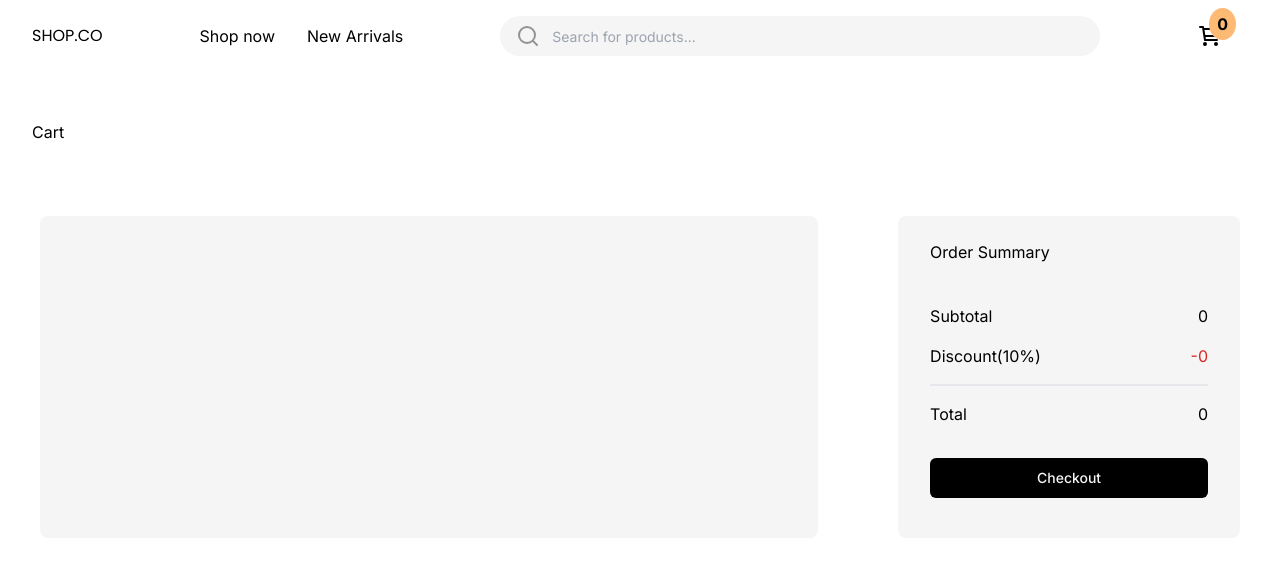
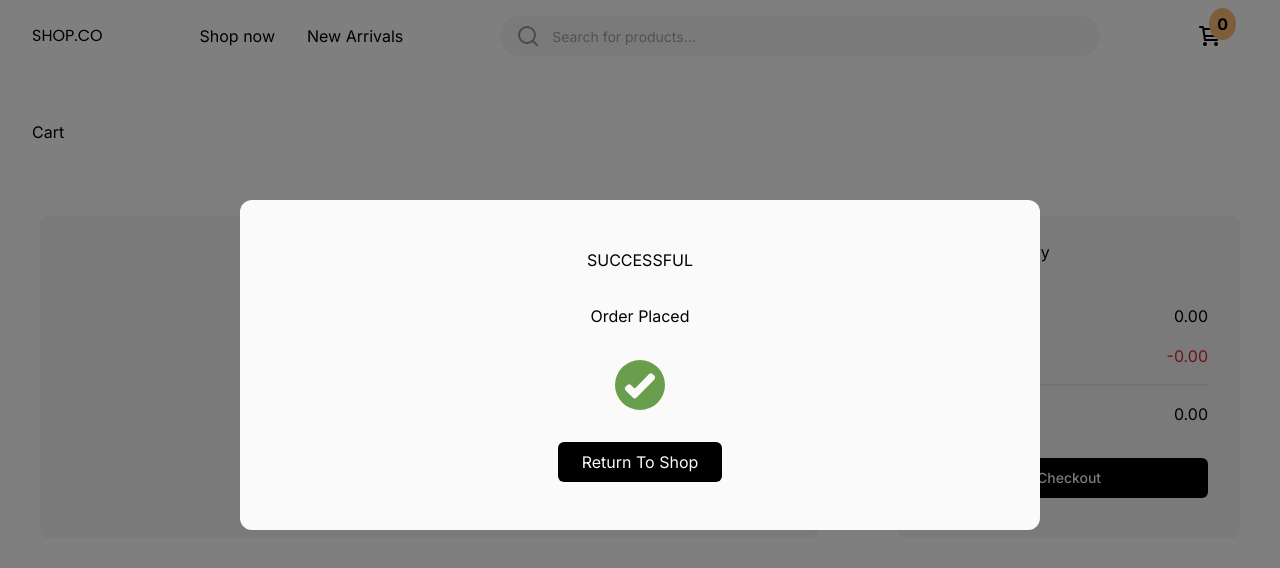
Before and after one commit to IshanVeer/profile-fyi-assignment, a Next.js app: page /cart in a window 1280 px wide. Both pictures are taken after a click on the button "Checkout". Shown: the top 568 px of the page. Built offline with nearby package versions, Linux system fonts and the light colour scheme.

Commit message:
added checkout feature

```diff
--- a/app/(root)/(home)/page.tsx
+++ b/app/(root)/(home)/page.tsx
@@ -70,15 +70,27 @@ const page = async () => {
             <Items key={item.id} item={item} />
           ))}
         </div>
+        <Link
+          href='/products'
+          className='mt-12 inline-block rounded-full border px-6 py-2 shadow-sm '
+        >
+          View All
+        </Link>
       </section>
       {/* section 2 */}
-      <section className='m-auto mt-12 px-16 py-20 text-center max-sm:px-8 max-sm:py-10'>
+      <section className='m-auto mb-16 mt-8 px-16 text-center max-sm:px-8 max-sm:py-10'>
         <h2 className='h2-bold my-12 max-sm:leading-8'>TOP SELLING</h2>
         <div className='flex items-center gap-4 overflow-x-auto'>
           {items.slice(4, 8).map((item: any) => (
             <Items key={item.id} item={item} />
           ))}
         </div>
+        <Link
+          href='/products'
+          className='mt-12 inline-block rounded-full border px-6 py-2 shadow-sm '
+        >
+          View All
+        </Link>
       </section>
       <footer className='h-[200px] bg-primary-500'></footer>
     </div>
--- a/components/cart/Cart.tsx
+++ b/components/cart/Cart.tsx
@@ -1,10 +1,12 @@
 'use client';
 import CartContext from '@/context/CartContext';
 import Image from 'next/image';
-import React, { useContext } from 'react';
+import React, { useContext, useState } from 'react';
 import { Button } from '../ui/button';
+import CartSuccessModal from './CartSuccessModal';
 
 const Cart = () => {
+  const [isSuccessModalOpen, setIsSuccessModalOpen] = useState(false);
   const cartCtx = useContext(CartContext);
   const cartSubTotal = cartCtx.items.reduce(
     (totalPrice, item) => totalPrice + item.quantity * item.price,
@@ -13,7 +15,14 @@ const Cart = () => {
   const cartDiscount = (cartSubTotal * 10) / 100;
   const cartTotal = cartSubTotal - cartDiscount;
 
+  const checkoutHandler = () => {
+    cartCtx.clearCart();
+    setIsSuccessModalOpen(true);
+  };
+
   return (
+    <div>
+      {isSuccessModalOpen && <CartSuccessModal />}
       <div className='flex'>
         <div className='m-10 w-[70%] rounded-lg bg-neutral-100'>
           <ul>
@@ -36,9 +45,19 @@ const Cart = () => {
                   </div>
                 </div>
                 <div className='rounded-md border bg-white shadow-sm'>
-                <Button className='text-[24px]'>-</Button>{' '}
-                <span className='text-[24px]'>0</span>{' '}
-                <Button className='text-[24px]'>+</Button>
+                  <Button
+                    className='text-[24px]'
+                    onClick={() => cartCtx.removeItem(item.id)}
+                  >
+                    -
+                  </Button>{' '}
+                  <span className='text-[24px]'>{item.quantity}</span>{' '}
+                  <Button
+                    className='text-[24px]'
+                    onClick={() => cartCtx.addItem(item)}
+                  >
+                    +
+                  </Button>
                 </div>
               </li>
             ))}
@@ -50,21 +69,25 @@ const Cart = () => {
             {/* subtotal */}
             <div className='flex justify-between'>
               <p>Subtotal</p>
-            <p>{cartSubTotal}</p>
+              <p>{cartSubTotal.toFixed(2)}</p>
             </div>
             {/* discount */}
             <div className='flex justify-between'>
               <p>Discount(10%)</p>
-            <p className='text-red-600'>{`-${cartDiscount}`}</p>
+              <p className='text-red-600'>{`-${cartDiscount.toFixed(2)}`}</p>
             </div>
             {/* total */}
             <div className='flex justify-between border-t-2 py-4'>
               <p>Total</p>
-            <p>{cartTotal}</p>
+              <p>{cartTotal.toFixed(2)}</p>
             </div>
-          <Button className='base-bold bg-black text-neutral-100 hover:bg-zinc-800'>
+            <Button
+              onClick={checkoutHandler}
+              className='base-bold bg-black text-neutral-100 hover:bg-zinc-800'
+            >
               Checkout
             </Button>
+          </div>
         </div>
       </div>
     </div>
--- /dev/null
+++ b/components/cart/CartSuccessModal.tsx
@@ -0,0 +1,29 @@
+import Image from 'next/image';
+import Link from 'next/link';
+import React from 'react';
+
+const CartSuccessModal = () => {
+  return (
+    <div className='fixed left-0 top-0 z-50 size-full bg-black bg-opacity-50'>
+      <div className='relative top-1/4 mx-auto flex w-[800px] flex-col items-center gap-8 rounded-xl bg-neutral-50 py-12 text-center'>
+        <h2 className='h2-bold uppercase'>Successful</h2>
+        <h3 className='h3-bold'>Order Placed</h3>
+
+        <Image
+          src='/assets/images/accept-check-good-mark-ok-tick-svgrepo-com.svg'
+          alt='Success'
+          width={50}
+          height={50}
+        />
+        <Link
+          href='/products'
+          className='rounded-md bg-black px-6 py-2 text-neutral-50'
+        >
+          Return To Shop
+        </Link>
+      </div>
+    </div>
+  );
+};
+
+export default CartSuccessModal;
--- a/context/CartContext.tsx
+++ b/context/CartContext.tsx
@@ -15,15 +15,18 @@ interface CartState {
 interface CartContextType extends CartState {
   addItem: (item: Omit<CartItem, 'quantity'>) => void;
   removeItem: (id: CartItem['id']) => void;
+  clearCart: () => void;
 }
 type CartAction =
   | { type: 'ADD_ITEM'; item: Omit<CartItem, 'quantity'> }
-  | { type: 'REMOVE_ITEM'; id: CartItem['id'] };
+  | { type: 'REMOVE_ITEM'; id: CartItem['id'] }
+  | { type: 'CLEAR_CART' };
 
 const CartContext = createContext<CartContextType>({
   items: [],
   addItem: (item) => {},
   removeItem: (id) => {},
+  clearCart: () => {},
 });
 
 const cartReducer = (state: CartState, action: CartAction) => {
@@ -65,6 +68,9 @@ const cartReducer = (state: CartState, action: CartAction) => {
     }
     return { ...state, items: updatedItems };
   }
+  if (action.type === 'CLEAR_CART') {
+    return { items: [] };
+  }
 
   return state;
 };
@@ -82,10 +88,14 @@ export const CartContextProvider = ({
   const removeItem = (id: CartItem['id']) => {
     dispatchCartAction({ type: 'REMOVE_ITEM', id });
   };
+  const clearCart = () => {
+    dispatchCartAction({ type: 'CLEAR_CART' });
+  };
   const cartContext = {
     items: cart.items,
     addItem,
     removeItem,
+    clearCart,
   };
   console.log(cartContext, 'cartContext');
 
```
Also changed, not shown: public/assets/images/accept-check-good-mark-ok-tick-svgrepo-com.svg (added). Lines whose indentation alone changed are shown as unchanged.
